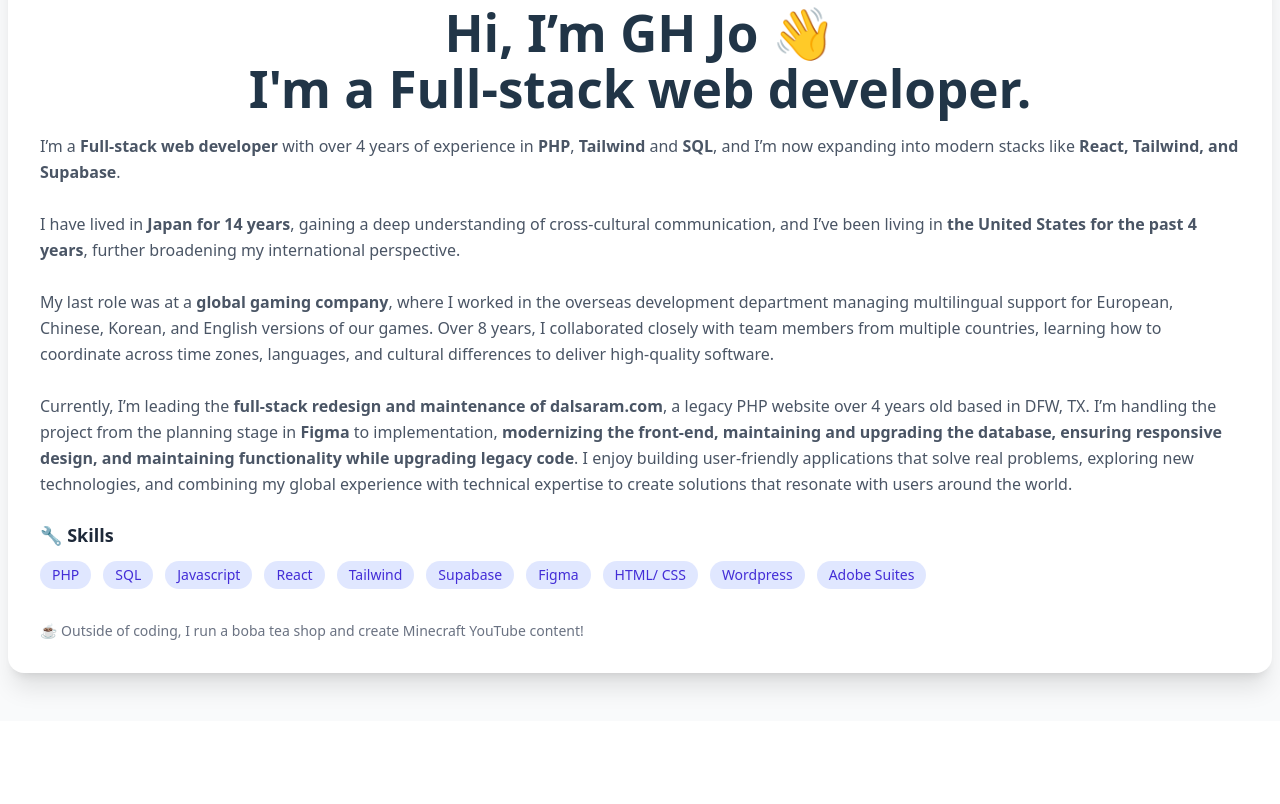
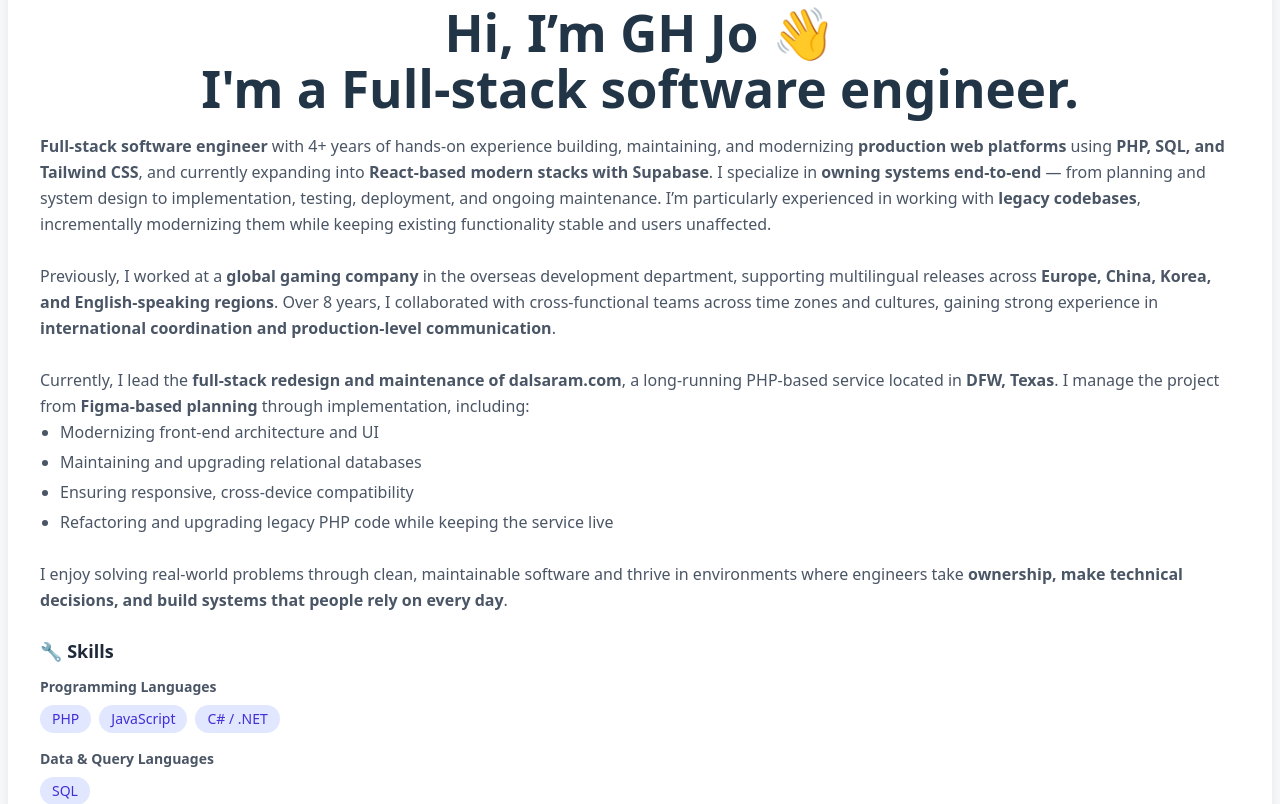
Before and after one commit to tyeyty/react-app, a React (Vite) app: page /about in a window 1280 px wide. Shown: the part 380-1184 px from the top of the page. Before the commit the page ends 1117 px from the top, so only its background shows below. Built offline with nearby package versions, Linux system fonts and the light colour scheme.

Commit message:
home about

```diff
--- a/src/pages/About.tsx
+++ b/src/pages/About.tsx
@@ -2,6 +2,24 @@
 import React from "react";
 
 const About: React.FC = () => {
+
+  const responsibilities = [
+    "Modernizing front-end architecture and UI",
+    "Maintaining and upgrading relational databases",
+    "Ensuring responsive, cross-device compatibility",
+    "Refactoring and upgrading legacy PHP code while keeping the service live",
+  ];
+
+  const skills = {
+  "Programming Languages": ["PHP", "JavaScript", "C# / .NET"],
+  "Data & Query Languages": ["SQL"],
+  "Frontend Frameworks & Libraries": ["React"],
+  "Styling & UI": ["Tailwind CSS", "CSS"],
+  "Markup": ["HTML"],
+  "Backend & Platforms": ["Supabase", "SQL (MySQL)"],
+  "Tools & Collaboration": ["GitHub", "JIRA", "WordPress", "Figma"],
+};
+
   return (
     <div className="lg:w-[1312px] flex flex-col items-center justify-center bg-gray-50 px-6 py-12">
       {/* 프로필 카드 */}
@@ -17,30 +35,36 @@ const About: React.FC = () => {
 
         {/* 자기소개 */}
         <h1 className="text-2xl font-bold mt-6">Hi, I’m GH Jo 👋 <br></br>
-        I'm a Full-stack web developer.</h1>
+        I'm a Full-stack software engineer.</h1>
         <p className="text-gray-600 mt-4 leading-relaxed text-left">
-            I’m a <b>Full-stack web developer</b> with over 4 years of experience in <b>PHP</b>, <b>Tailwind</b> and <b>SQL</b>,
-            and I’m now expanding into modern stacks like <b>React, Tailwind, and Supabase</b>.<br /><br />
+            <b>Full-stack software engineer</b> with 4+ years of hands-on experience building,
+            maintaining, and modernizing <b>production web platforms</b> using <b>PHP, SQL, and Tailwind CSS</b>, and
+            currently expanding into <b>React-based modern stacks with Supabase</b>.
 
-            I have lived in <b>Japan for 14 years</b>, gaining a deep understanding of cross-cultural
-            communication, and I’ve been living in <b>the United States for the past 4 years</b>,
-            further broadening my international perspective.<br /><br />
+            I specialize in <b>owning systems end-to-end</b> — from planning and system design to implementation,
+            testing, deployment, and ongoing maintenance.
+            I’m particularly experienced in working with <b>legacy codebases</b>,
+            incrementally modernizing them while keeping existing functionality stable and
+            users unaffected.<br /><br />
 
-            My last role was at a <b>global gaming company</b>, where I worked in the overseas
-            development department managing multilingual support for European, Chinese, Korean,
-            and English versions of our games. Over 8 years, I collaborated closely with team
-            members from multiple countries, learning how to coordinate across time zones, languages,
-            and cultural differences to deliver high-quality software.<br /><br />
+            Previously, I worked at a <b>global gaming company</b> in the overseas development department,
+            supporting multilingual releases across <b>Europe, China, Korea, and English-speaking regions</b>.
+            Over 8 years, I collaborated with cross-functional teams across time zones and
+            cultures, gaining strong experience in <b>international coordination and
+            production-level communication</b>.<br /><br />
 
-            Currently, I’m leading the <b>full-stack redesign and maintenance of dalsaram.com</b>,
-            a legacy PHP website over 4 years old based in DFW, TX. I’m handling the project
-            from the planning stage in <b>Figma</b> to implementation, <b>modernizing the front-end,
-            maintaining and upgrading the database, ensuring responsive design, and maintaining
-            functionality while upgrading legacy code</b>.
+            Currently, I lead the <b>full-stack redesign and maintenance of dalsaram.com</b>,
+            a long-running PHP-based service located in <b>DFW, Texas</b>.
+            I manage the project from <b>Figma-based planning</b> through implementation, including:<br />
 
-            I enjoy building user-friendly applications that solve real problems, exploring new
-            technologies, and combining my global experience with technical expertise to create
-            solutions that resonate with users around the world.
+            <ul className="list-disc pl-5 space-y-1">
+              {responsibilities.map((item, index) => (
+                <li key={index}>{item}</li>
+              ))}
+            </ul><br />
+
+           I enjoy solving real-world problems through clean, maintainable software and thrive in environments where
+           engineers take <b>ownership, make technical decisions, and build systems that people rely on every day</b>.
             </p>
 
 
@@ -48,36 +72,25 @@ const About: React.FC = () => {
         <div className="mt-6 text-left">
           <h2 className="text-lg font-semibold text-gray-800 mb-3">🔧 Skills</h2>
           <div className="flex flex-wrap gap-3">
-            <span className="px-3 py-1 bg-indigo-100 text-indigo-700 rounded-full text-sm">
-              PHP
-            </span>
-            <span className="px-3 py-1 bg-indigo-100 text-indigo-700 rounded-full text-sm">
-              SQL
-            </span>
-            <span className="px-3 py-1 bg-indigo-100 text-indigo-700 rounded-full text-sm">
-              Javascript
-            </span>
-            <span className="px-3 py-1 bg-indigo-100 text-indigo-700 rounded-full text-sm">
-              React
-            </span>
-            <span className="px-3 py-1 bg-indigo-100 text-indigo-700 rounded-full text-sm">
-              Tailwind
-            </span>
-            <span className="px-3 py-1 bg-indigo-100 text-indigo-700 rounded-full text-sm">
-              Supabase
-            </span>
-            <span className="px-3 py-1 bg-indigo-100 text-indigo-700 rounded-full text-sm">
-              Figma
-            </span>
-            <span className="px-3 py-1 bg-indigo-100 text-indigo-700 rounded-full text-sm">
-              HTML/ CSS
-            </span>
-            <span className="px-3 py-1 bg-indigo-100 text-indigo-700 rounded-full text-sm">
-              Wordpress
-            </span>
-            <span className="px-3 py-1 bg-indigo-100 text-indigo-700 rounded-full text-sm">
-              Adobe Suites
-            </span>
+            <div className="space-y-4">
+              {Object.entries(skills).map(([category, items]) => (
+                <div key={category}>
+                  <p className="mb-2 text-sm font-semibold text-gray-600">
+                    {category}
+                  </p>
+                  <div className="flex flex-wrap gap-2">
+                    {items.map((item) => (
+                      <span
+                        key={item}
+                        className="px-3 py-1 bg-indigo-100 text-indigo-700 rounded-full text-sm"
+                      >
+                        {item}
+                      </span>
+                    ))}
+                  </div>
+                </div>
+              ))}
+            </div>
           </div>
         </div>
 
--- a/src/pages/Home.tsx
+++ b/src/pages/Home.tsx
@@ -17,14 +17,14 @@ export default function Home() {
 
 
   const skills = [
-  { name: 'React & PHP', level: 100, experience: 6 },
+  { name: 'Javascript & PHP', level: 100, experience: 6 },
+  { name: 'React', level: 100, experience: 3 },
+  { name: 'Supabase', level: 100, experience: 3 },
+  { name: 'SQL(MYSQL)', level: 100, experience: 6 },
   { name: 'HTML & CSS & Javascript', level: 100, experience: 15 },
-  { name: 'Game Contents & Web Design', level: 100, experience: 13 },
-  { name: 'UI Design', level: 100, experience: 6 },
-  { name: 'WordPress', level: 100, experience: 3 },
+  { name: 'Figma', level: 100, experience: 3 },
   { name: 'C#.net', level: 100, experience: 3 },
-  { name: 'Java', level: 100, experience: 2 },
-  { name: 'Unity', level: 50, experience: 1 },
+  { name: 'WordPress', level: 100, experience: 2 },
 ];
 
   const experience = [
@@ -53,7 +53,7 @@ export default function Home() {
   },
   {
     date: '8 years',
-    role: 'Game UI / Frontend Engineer (Global Live Ops)',
+    role: 'Game UI / Frontend Engineer (Frontend  / Global Live Ops)',
     desc: [
       'Maintained monthly and quarterly global updates, integrating new content and preparing builds for major titles.',
       'Developed and maintained the official global website (PHP/ Wordpress / HTML / CSS), improving structure and adding new features.',
@@ -67,7 +67,7 @@ export default function Home() {
   },
   {
     date: '3 years',
-    role: 'Frontend Engineer & Full-Stack Contributor',
+    role: 'Frontend Engineer & Full-Stack Engineer',
     desc: [
       'Game titles: Monster Hunter PC version, Bio Hazard Mobile official web and mobile interfaces',
       'Implemented responsive and cross-browser user interfaces using HTML/CSS/JavaScript.',
@@ -122,9 +122,10 @@ const education = [
       <div className="text-center mb-8">
         <h1 className="text-4xl font-bold mb-4">Welcome!<br></br>GH's Portfolio Site</h1>
         <p className="text-2xl text-gray-700 mb-6">
-          I’m a Full-Stack Developer specializing in clean UI/UX and scalable web apps.<br></br><br></br>
-          Experienced Full-Stack Engineer delivering reliable backend systems <br></br>
-          and polished interfaces with React, PHP, and Supabase.<br></br>
+          I’m a Full-Stack Software Engineer with 5+ years of experience building<br></br>
+          and maintaining production web platforms using PHP, JavaScript, React, and Supabase.<br></br><br></br>
+          Skilled in modernizing legacy systems, designing scalable architectures,<br></br>
+          and delivering reliable backend services with responsive, user-focused frontends.<br></br>
         </p>
       </div>
 
```
